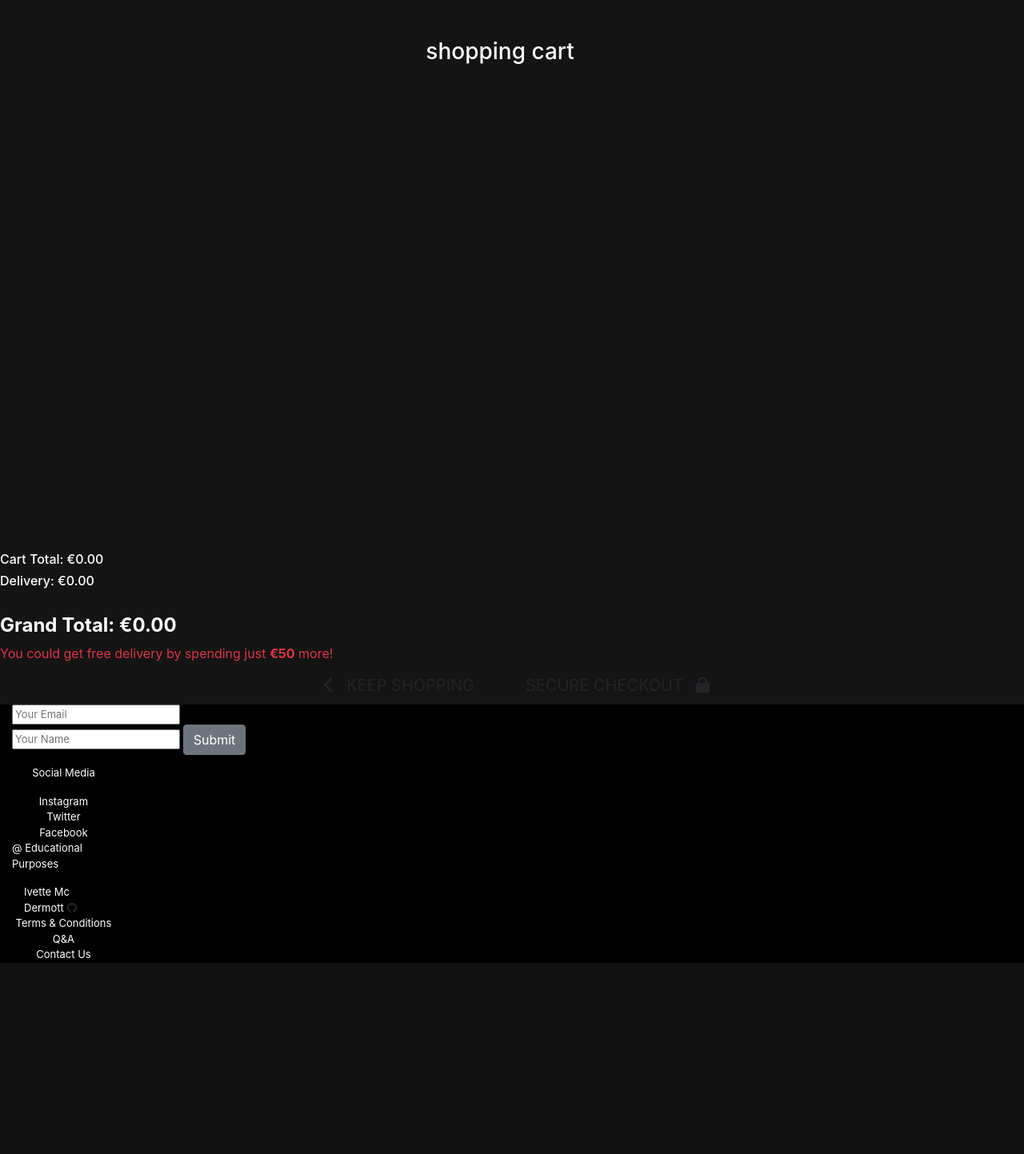
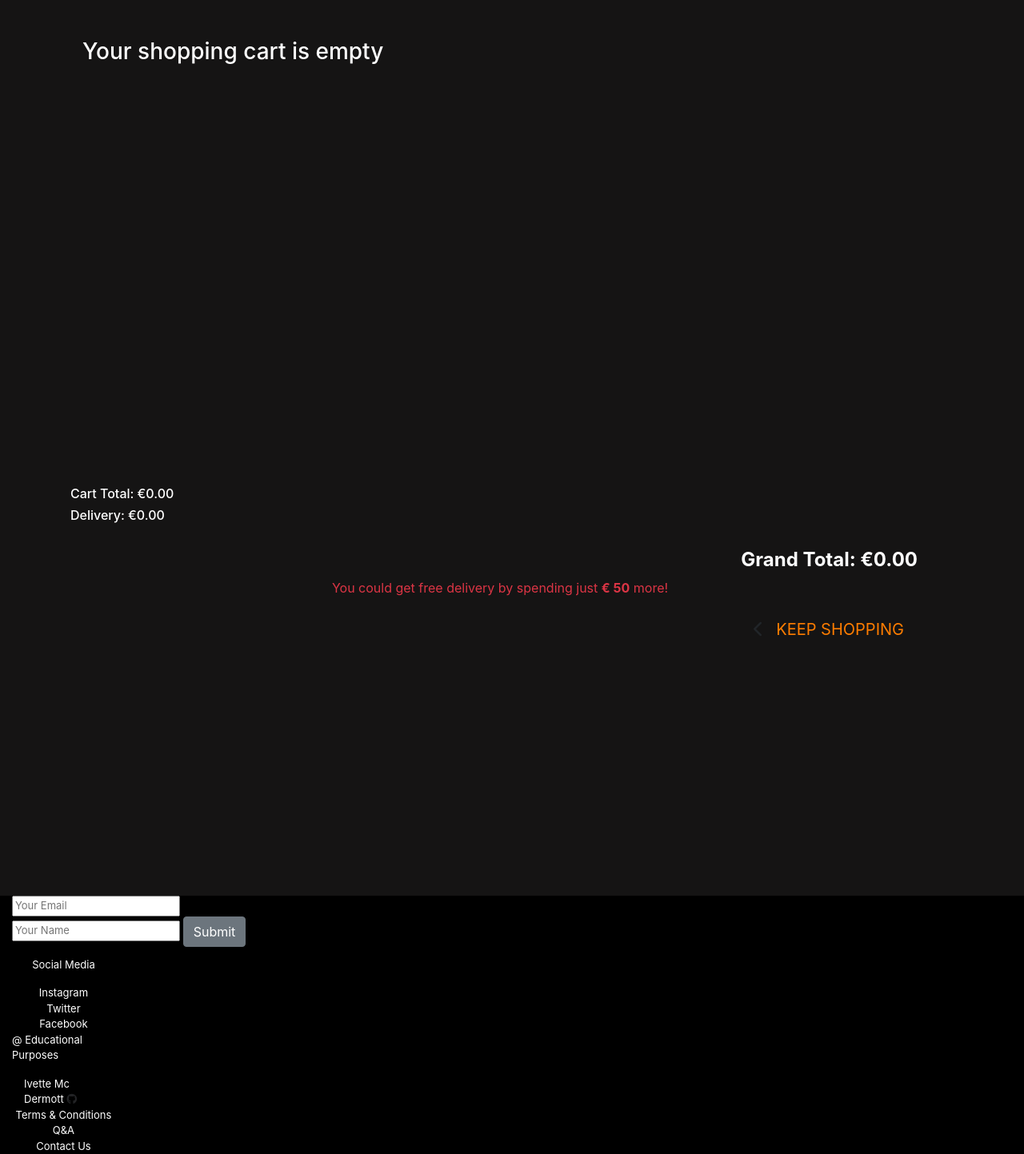
Before and after one commit to IvetteMcDermott/SebsStoreToys, a Django app: page /shoppingcart/ in a window 1280 px wide. Shown: the part 96-1539 px from the top of the page at 80% size. Before the commit the page ends 1300 px from the top, so only its background shows below. Run offline with Django 3.2, Linux system fonts and the light colour scheme; some libraries are stand-ins or nearby versions.

Commit message:
:lipstick: ShoppingCart App: Style

```diff
--- /dev/null
+++ b/shopping_cart/static/cart/css/cart.css
@@ -0,0 +1,6 @@
+.text-orange {
+    color: #FF7D00 !important;
+    text-decoration: none !important;
+    text-transform: uppercase;
+
+  }
--- a/shopping_cart/templates/cart/checkout_section_cart.html
+++ b/shopping_cart/templates/cart/checkout_section_cart.html
@@ -1,18 +1,20 @@
 <div class="row w-100">
     <div class="col d-flex justify-content-end">
-        <a href="{% url 'sts_store:wares' %}" class="btn btn-outline-black rounded-0 btn-lg">
+        <a href="{% url 'sts_store:wares' %}" class="btn btn-outline-black rounded-1 btn-lg pages-title">
             <span class="icon">
                 <i class="fas fa-chevron-left"></i>
             </span>
-            <span class="text-uppercase">Keep Shopping</span>
+            <span class="text-uppercase text-orange pages-title ">Keep Shopping</span>
         </a>
     </div>
-    <div class="col">
-        <a href="{% url 'checkout:checkout' %}" class="btn btn-black rounded-0 btn-lg">
-            <span class="text-uppercase">Secure Checkout</span>
+    {% if cart_wares %}
+    <div class="col d-flex align-center">
+        <a href="{% url 'checkout:checkout' %}"  class="btn btn-black rounded-1 btn-lg pages-title"></a>
+            <span class="text-uppercase text-orange pages-title rounded-1" style="padding: 0.5rem 1rem;">Secure Checkout</span>
             <span class="icon">
                 <i class="fas fa-lock"></i>
             </span>
         </a>
     </div>
+    {% endif %}
 </div>
--- a/shopping_cart/templates/cart/modify_cart.html
+++ b/shopping_cart/templates/cart/modify_cart.html
@@ -10,11 +10,10 @@
                 data-item_id="{{ ware.ware_id }}"
                 id="id_qty_{{ ware.ware_id}}">
 
-
         </div>
     </div>
 </form>
 
-<a class="update-link text-info"><small>Update</small></a>
+<a class="update-link text-info" style="cursor: pointer;"><small>Update Qty</small></a>
 </div>
 </div>
--- a/shopping_cart/templates/cart/shopping_cart.html
+++ b/shopping_cart/templates/cart/shopping_cart.html
@@ -1,16 +1,26 @@
 {% extends "base.html" %}
+{% load static %}
+
+
 {% load cart_tools %}
 
+{% block extra_css %}
+<link rel="stylesheet" href="{% static 'cart/css/cart.css' %}">
+{% endblock %}
+
 {% block head %}
+<title>SebsToyStore - Shopping Cart</title>
+{% endblock %}
 
-
+{% block header %}
+    <div class="row w-100 d-flex justify-content-center p-5">
+        <h2 class="text-orange text-uppercase pages-title" >shopping cart</h2>
+    </div>
 {% endblock %}
 
 {% block content %}
-<div class="row  w-100">
-    <h3 class="w-100 text-center m-5">shopping cart</h3>
-</div>
-<div class="container" style="width:95%; overflow-y: scroll;">
+
+<div class="container p-5" style="min-height: 40vh;">
 
 
         {% for ware in cart_wares %}
@@ -50,15 +60,22 @@
                 <p class="my-0 small text-muted">€{{ ware.ware.price | calc_subtotal:ware.quantity }}</p>
             </div>
         </div>
+        {% empty %}
+        <div class="row">
+            <h3> Your shopping cart is empty </h3>
+        </div>
         {% endfor %}
 </div>
+<div class="container p-5">
+    <div class="row">
 
         {% include 'cart/total_section_cart.html' %}
-
+    </div>
+    <div class="row">
         {% include 'cart/checkout_section_cart.html' %}
-
     </div>
-
+</div>
+</div>
 
 <script type="text/javascript">
     // Update quantity on click
--- a/shopping_cart/templates/cart/total_section_cart.html
+++ b/shopping_cart/templates/cart/total_section_cart.html
@@ -1,8 +1,21 @@
-<h6>Cart Total: €{{ total|floatformat:2 }}</h6>
-<h6>Delivery: €{{ delivery|floatformat:2 }}</h6>
-<h4 class="mt-4"><strong>Grand Total: €{{ grand_total|floatformat:2 }}</strong></h4>
-{% if free_delivery_delta > 0 %}
-    <p class="mb-1 text-danger">
-        You could get free delivery by spending just <strong>€{{ free_delivery_delta }}</strong> more!
-    </p>
-{% endif %}
+<hr>
+<div class="col">
+    <div class="row w-100">
+        <div class="row w-100">
+            <h6>Cart Total: €{{ total|floatformat:2 }}</h6>
+        </div>
+        <div class="row">
+            <h6>Delivery: €{{ delivery|floatformat:2 }}</h6>
+        </div>
+    </div>
+    <div class="row w-100">
+        <h4 class="mt-4 w-100 text-right"><strong>Grand Total: €{{ grand_total|floatformat:2 }}</strong></h4>
+    </div>
+    <div class="row w-100">
+        {% if free_delivery_delta > 0 %}
+        <p class="mb-3 w-100 text-center text-danger">
+            You could get free delivery by spending just <strong> € {{ free_delivery_delta }}</strong> more!
+        </p>
+        {% endif %}
+    </div>
+</div>
```
Also changed, not shown: shopping_cart/templates/cart/quantity_form.html (+13 -8 lines), shopping_cart/templates/cart/quantity_form_qb.html (+6 -7 lines). Lines whose indentation alone changed are shown as unchanged.
